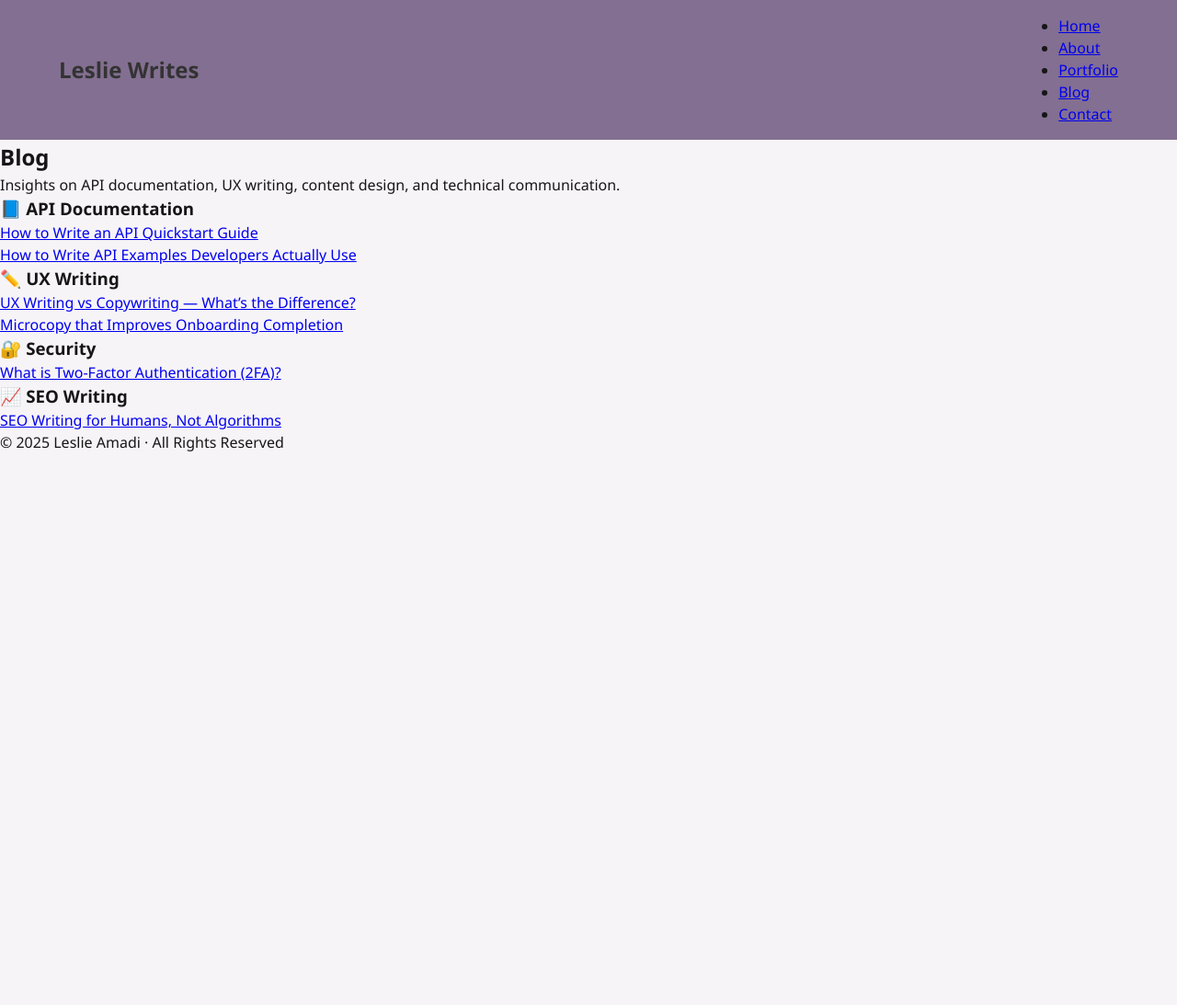
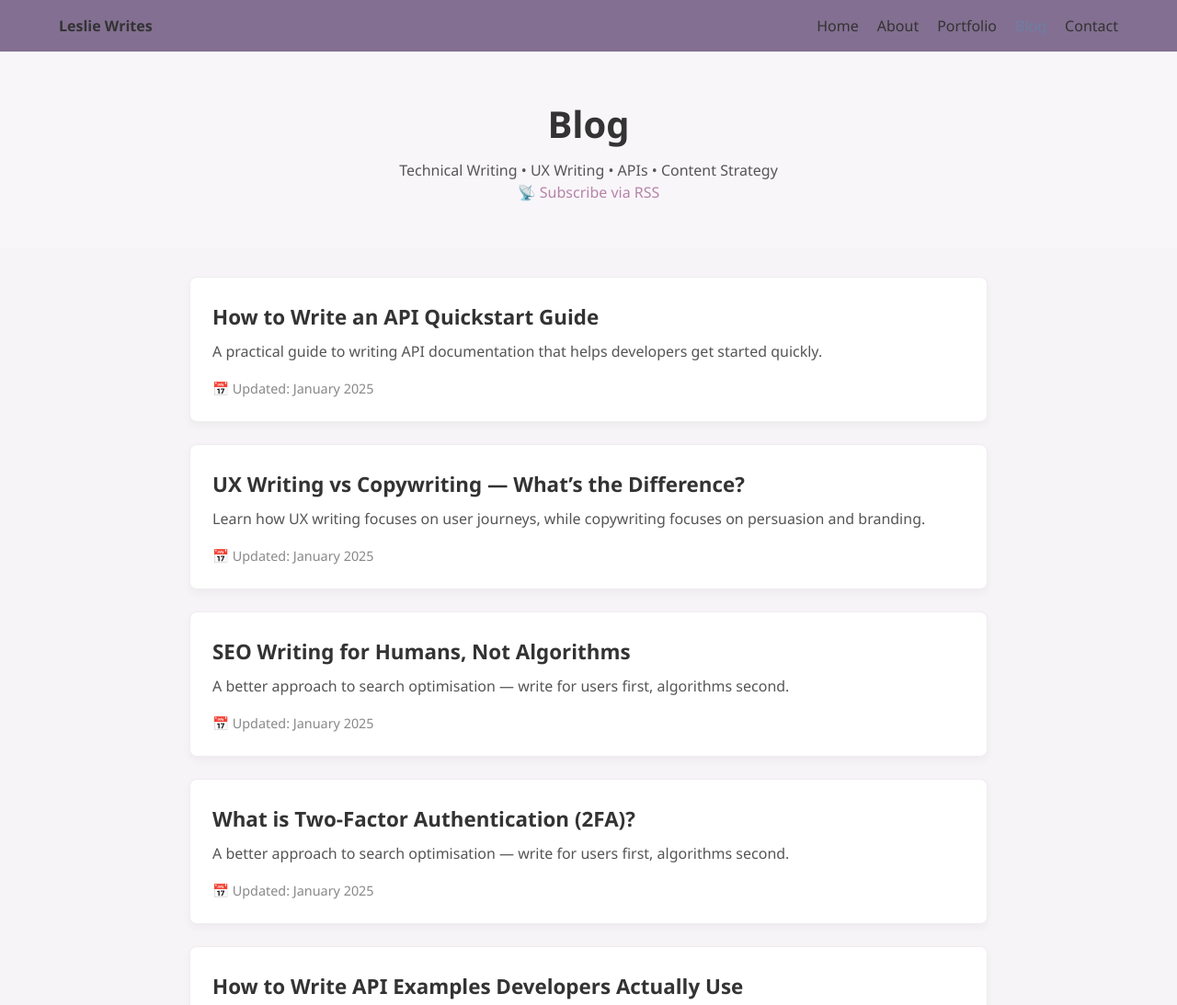
Before and after one commit to LeslieAmadi/lesliewrites.tech, a plain HTML site: page blog.html in a window 1280 px wide. Shown: the top 1093 px of the page at 92% size. Before the commit the page ends 800 px from the top, so only its background shows below. Drawn offline with Linux system fonts and the light colour scheme.

```diff
--- a/assets/styles.css
+++ b/assets/styles.css
@@ -106,29 +106,105 @@
    /* small meta */
    .last-updated { color:var(--muted); font-size:0.9rem; margin-top:0.5rem; }
 
-   /* ---------- BLOG (search, tags, cards) ---------- */
-   .container { max-width:1100px; margin:0 auto; padding:0 5%; }
-   .blog-intro { padding:1.5rem 0; background:var(--lavender); border-radius:0 0 12px 12px; margin-bottom:1rem; }
-   .blog-controls { display:flex; gap:0.75rem; align-items:center; flex-wrap:wrap; margin-top:0.8rem; }
-   #searchInput { padding:0.6rem 1rem; border-radius:8px; border:1px solid #e6e6e6; width:100%; max-width:420px; }
-   .tag-list { display:flex; gap:0.5rem; flex-wrap:wrap; }
-   .tag-btn { padding:0.4rem 0.75rem; border-radius:999px; border:1px solid #eee; background:transparent; cursor:pointer; }
-   .tag-btn.active, .tag-btn[aria-pressed="true"]{ background:var(--blush-pink); border-color:var(--blush-pink); color:#222; }
-   .featured-grid { display:grid; grid-template-columns:repeat(auto-fit,minmax(260px,1fr)); gap:1rem; }
-   .post { background: #fff; padding:1rem; border-radius:8px; margin-bottom:0.9rem; border:1px solid #eee; }
-   .post-meta { color:var(--muted); font-size:0.9rem; margin-bottom:0.5rem; }
-   .read-more { color:var(--lavender); font-weight:700; text-decoration:none; }
+   /* ------------------------------
+   Blog Page Styling
+--------------------------------*/
+.blog-header {
+  text-align: center;
+  padding: 3rem 1rem;
+  background: #f9f6fa; /* soft lavender tint */
+  color: #333;
+}
 
-   /* Blog post detail styling */
-.blog-post-container, .blog-post {
+.blog-header h1 {
+  font-size: 2.5rem;
+  margin-bottom: 0.5rem;
+}
+
+.blog-header p {
+  font-size: 1rem;
+  color: #555;
+}
+
+/* Blog List Layout */
+.blog-list {
   max-width: 900px;
-  margin: 2.5rem auto;
-  padding: 1rem 5%;
+  margin: 2rem auto;
+  padding: 0 1rem;
+  display: flex;
+  flex-direction: column;
+  gap: 1.5rem;
 }
-.blog-post h1 { font-size: 2rem; margin-bottom: 0.6rem; color: #333; }
-.post-meta { color: #777; margin-bottom: 1rem; font-size: 0.95rem; }
-.back-link { display:inline-block; margin-top:1rem; color: #6f4f7b; text-decoration:none; }
-.back-link:hover { text-decoration:underline; }
+
+.blog-card {
+  background: white;
+  border: 1px solid #eee;
+  border-radius: 8px;
+  padding: 1.5rem;
+  box-shadow: 0 4px 10px rgba(0,0,0,0.04);
+  transition: all 0.2s ease-in-out;
+}
+
+.blog-card:hover {
+  transform: translateY(-3px);
+  box-shadow: 0 6px 14px rgba(0,0,0,0.08);
+}
+
+.blog-card h2 a {
+  text-decoration: none;
+  color: #333;
+  font-size: 1.4rem;
+}
+
+.blog-card h2 a:hover {
+  color: #b484a7; /* blush pink hover */
+}
+
+.blog-card p {
+  margin: 0.5rem 0 1rem;
+  color: #555;
+}
+
+.blog-date {
+  font-size: 0.9rem;
+  color: #888;
+}
+
+/* Blog post page */
+.blog-post {
+  max-width: 800px;
+  margin: 2rem auto;
+  padding: 0 1rem;
+}
+
+.blog-post h1 {
+  font-size: 2rem;
+  color: #333;
+}
+
+.blog-post .blog-meta {
+  font-size: 0.9rem;
+  color: grey;
+  margin-bottom: 1.5rem;
+}
+
+.blog-post pre {
+  background: #f4f4f4;
+  padding: 1rem;
+  overflow-x: auto;
+  border-radius: 5px;
+}
+
+.blog-post .back-link {
+  display: inline-block;
+  margin-top: 2rem;
+  color: #b484a7;
+  text-decoration: none;
+}
+.blog-post .back-link:hover {
+  text-decoration: underline;
+}
+
 
 
    /* pagination & subscribe */
--- a/blog.html
+++ b/blog.html
@@ -1,16 +1,18 @@
 <!DOCTYPE html>
-<html lang="en">
+<html lang="en-GB">
 <head>
     <meta charset="UTF-8">
     <meta name="viewport" content="width=device-width, initial-scale=1.0">
     <title>Blog | Leslie Writes</title>
     <link rel="stylesheet" href="assets/styles.css">
+    <link rel="alternate" type="application/rss+xml" title="Leslie Writes RSS Feed" href="rss.xml" />
 </head>
+
 <body>
-
-<header>
-    <nav class="navbar">
-        <h1 class="logo">Leslie Writes</h1>
+    <!-- ✅ Navigation -->
+    <header class="navbar">
+        <div class="logo">Leslie Writes</div>
+        <nav>
             <ul>
                 <li><a href="index.html">Home</a></li>
                 <li><a href="about.html">About</a></li>
@@ -21,50 +23,60 @@
         </nav>
     </header>
 
-<main class="blog-page">
+    <!-- ✅ Blog Header -->
     <section class="blog-header">
-        <h2>Blog</h2>
-        <p>Insights on API documentation, UX writing, content design, and technical communication.</p>
+        <h1>Blog</h1>
+        <p>Technical Writing • UX Writing • APIs • Content Strategy</p>
+        <p>
+          <a href="rss.xml" target="_blank" style="text-decoration:none; color:#b484a7;">
+              📡 Subscribe via RSS
+          </a>
+      </p>
+
     </section>
 
-    <!-- Category: API Documentation -->
-    <section class="blog-category">
-        <h3 class="category-title">📘 API Documentation</h3>
-        <ul class="blog-list">
-            <li><a href="blog/api-quickstart-guide.html">How to Write an API Quickstart Guide</a></li>
-            <li><a href="blog/api-examples-developers-use.html">How to Write API Examples Developers Actually Use</a></li>
-        </ul>
+    <!-- ✅ Blog List Section -->
+    <section class="blog-list">
+        <article class="blog-card">
+            <h2><a href="blog/2025-api-quickstart-guide.html">How to Write an API Quickstart Guide</a></h2>
+            <p>A practical guide to writing API documentation that helps developers get started quickly.</p>
+            <span class="blog-date">📅 Updated: January 2025</span>
+        </article>
+
+        <article class="blog-card">
+            <h2><a href="blog/2025-ux-vs-copywriting.html">UX Writing vs Copywriting — What’s the Difference?</a></h2>
+            <p>Learn how UX writing focuses on user journeys, while copywriting focuses on persuasion and branding.</p>
+            <span class="blog-date">📅 Updated: January 2025</span>
+        </article>
+
+        <article class="blog-card">
+            <h2><a href="blog/2025-seo-writing-humans.html">SEO Writing for Humans, Not Algorithms</a></h2>
+            <p>A better approach to search optimisation — write for users first, algorithms second.</p>
+            <span class="blog-date">📅 Updated: January 2025</span>
+        </article>
+
+        <article class="blog-card">
+          <h2><a href="blog/2025-what-is-2fa.html">What is Two-Factor Authentication (2FA)?</a></h2>
+          <p>A better approach to search optimisation — write for users first, algorithms second.</p>
+          <span class="blog-date">📅 Updated: January 2025</span>
+      </article>
+
+        <article class="blog-card">
+            <h2><a href="blog/2025-api-examples-that-work.html">How to Write API Examples Developers Actually Use</a></h2>
+            <p>Clear API examples improve developer adoption and reduce support tickets. Here’s how to write them.</p>
+            <span class="blog-date">📅 Updated: January 2025</span>
+        </article>
+
+        <article class="blog-card">
+            <h2><a href="blog/2025-microcopy-onboarding.html">Microcopy That Improves Onboarding Completion</a></h2>
+            <p>Small words, big impact — how the right microcopy reduces user friction and boosts onboarding success.</p>
+            <span class="blog-date">📅 Updated: January 2025</span>
+        </article>
     </section>
 
-    <!-- Category: UX Writing -->
-    <section class="blog-category">
-        <h3 class="category-title">✏️ UX Writing</h3>
-        <ul class="blog-list">
-            <li><a href="blog/ux-writing-vs-copywriting.html">UX Writing vs Copywriting — What’s the Difference?</a></li>
-            <li><a href="blog/microcopy-onboarding.html">Microcopy that Improves Onboarding Completion</a></li>
-        </ul>
-    </section>
-
-    <!-- Category: Security -->
-    <section class="blog-category">
-        <h3 class="category-title">🔐 Security</h3>
-        <ul class="blog-list">
-            <li><a href="blog/2025-what-is-2fa.html">What is Two-Factor Authentication (2FA)?</a></li>
-        </ul>
-    </section>
-
-    <!-- Category: SEO -->
-    <section class="blog-category">
-        <h3 class="category-title">📈 SEO Writing</h3>
-        <ul class="blog-list">
-            <li><a href="blog/seo-writing-for-humans.html">SEO Writing for Humans, Not Algorithms</a></li>
-        </ul>
-    </section>
-</main>
-
+    <!-- ✅ Footer -->
     <footer>
-    <p>© 2025 Leslie Amadi · All Rights Reserved</p>
+        <p>© 2025 Leslie Amadi | lesliewrites.tech</p>
     </footer>
-
 </body>
 </html>
```
Also changed, not shown: assets/docs/ai-explained-simply.md (added, +63 -0 lines), portfolio.html (+12 -4 lines), blog/2025-api-examples-developers-use.html (renamed from blog/api-examples-developers-use.html), blog/2025-api-quickstart-guide.html (renamed from blog/api-quickstart-guide.html), blog/2025-microcopy-onboarding.html (renamed from blog/microcopy-onboarding.html), 1 other file. Lines whose indentation alone changed are shown as unchanged.
